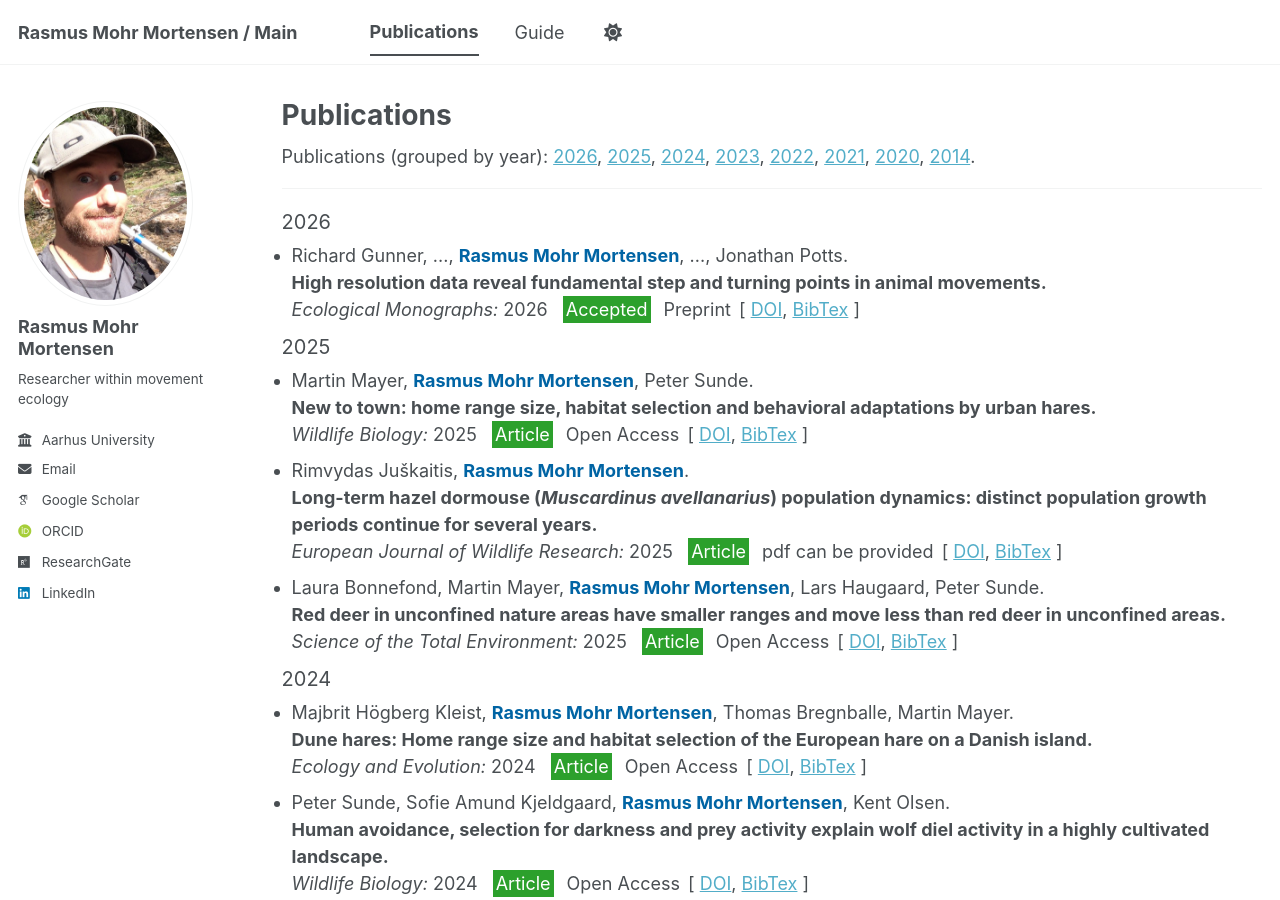
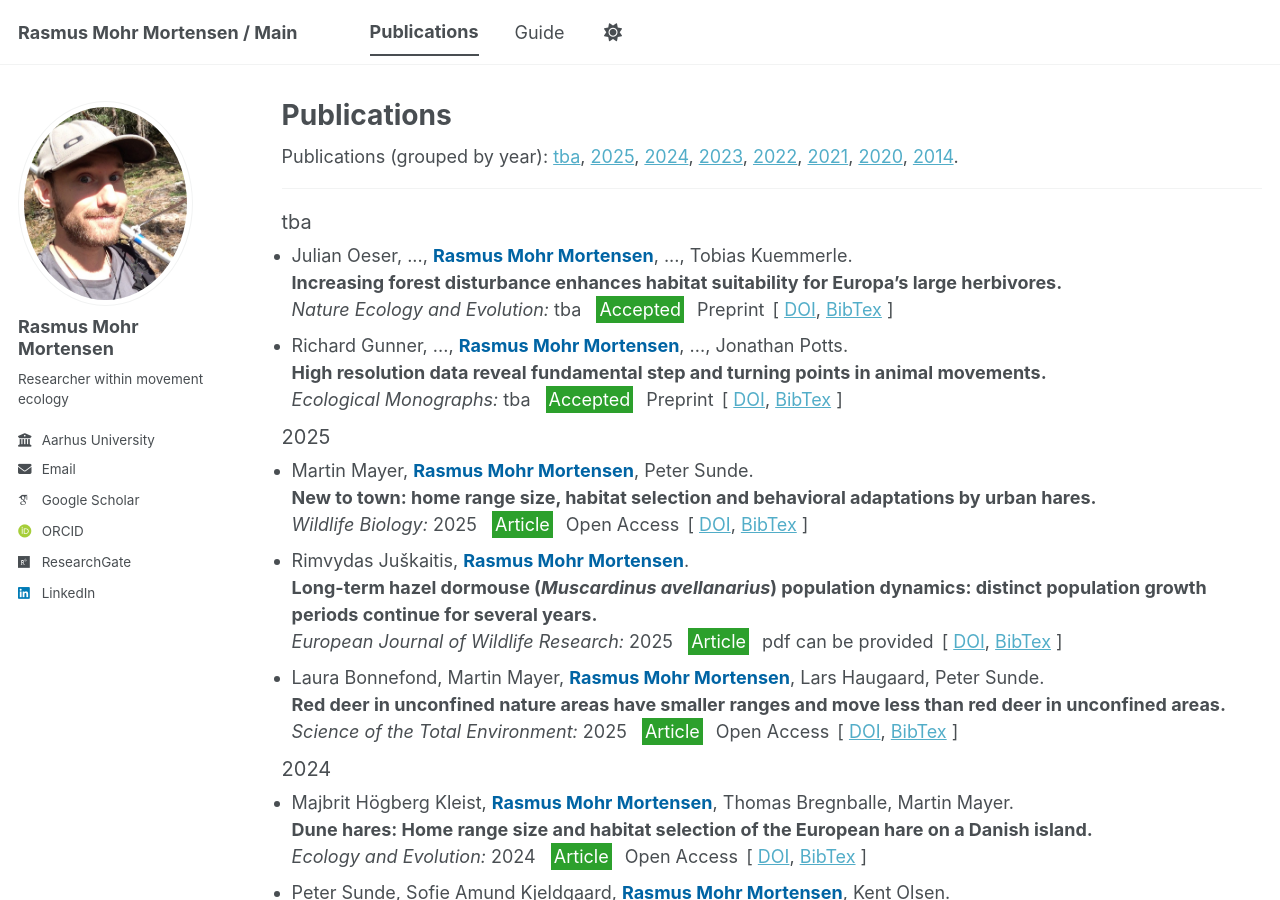
Before and after one commit to rasmusmohrmortensen/rasmusmohrmortensen.github.io, a Jekyll site: the page built from _pages/publications2.html, in a window 1280 px wide and 900 px high. Built offline with Jekyll 4.4.1, drawn with Linux system fonts in a browser that asks for light colours; some web fonts are replaced; a script bundle is joined from its source files by our own code; library files that are not in the unit come from our copies.

Commit message:
Update papers.yml

```diff
--- a/_data/bibere/papers.yml
+++ b/_data/bibere/papers.yml
@@ -1,8 +1,28 @@
+paper0012:
+  type: "Accepted"
+  title: "Increasing forest disturbance enhances habitat suitability for Europa’s large herbivores"
+  venue: "Nature Ecology and Evolution"
+  year: tba
+  authors:
+    - "Julian Oeser"
+    - "..."
+    - "Rasmus Mohr Mortensen"
+    - "..."
+    - "Tobias Kuemmerle"
+  links:
+#    - name: "PDF"
+#      link: "/files/paper.pdf"
+    - name: "DOI"
+      link: "https://doi.org/10.21203/rs.3.rs-7824896/v1"
+  note: ""
+  emphasis: ""
+  extraTags: "Preprint"
+
 paper0011:
   type: "Accepted"
   title: "High resolution data reveal fundamental step and turning points in animal movements"
   venue: "Ecological Monographs"
-  year: 2026
+  year: tba
   authors:
     - "Richard Gunner"
     - "..."
```
